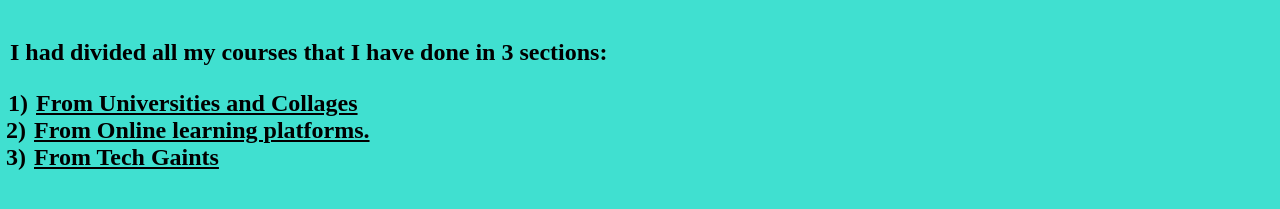
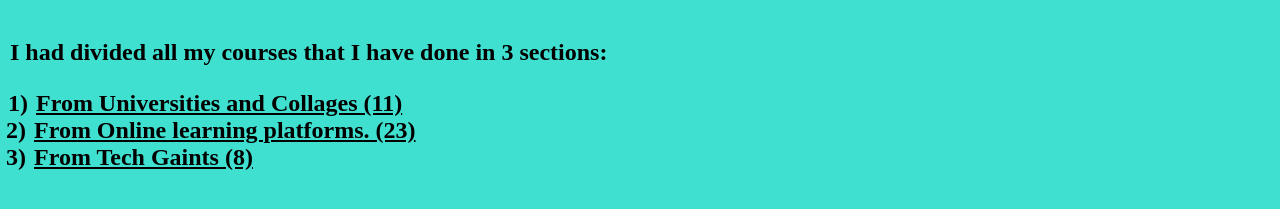
Before and after one commit to antonioshivam/courses, a plain HTML site: page index.html in a window 1280 px wide. Shown: the part 91-300 px from the top of the page. Drawn offline with Linux system fonts and the light colour scheme.

Commit message:
Update index.html

```diff
--- a/index.html
+++ b/index.html
@@ -54,9 +54,9 @@ nav{
 <h2>
 <p><b>I had divided all my courses that I have done in 3 sections:</b></p>
 <b>
-    1) <a href="./unicoll.html" style="color:black;">From Universities and Collages</a><br>
-    2) <a href="./institute.html" style="color:black;">From Online learning platforms.</a><br>
-    3) <a href="./gaintcerti.html" style="color:black;">From Tech Gaints</a>
+    1) <a href="./unicoll.html" style="color:black;">From Universities and Collages (11)</a><br>
+    2) <a href="./institute.html" style="color:black;">From Online learning platforms. (23)</a><br>
+    3) <a href="./gaintcerti.html" style="color:black;">From Tech Gaints (8)</a>
 </b>
 </h2>
 </body>
```
